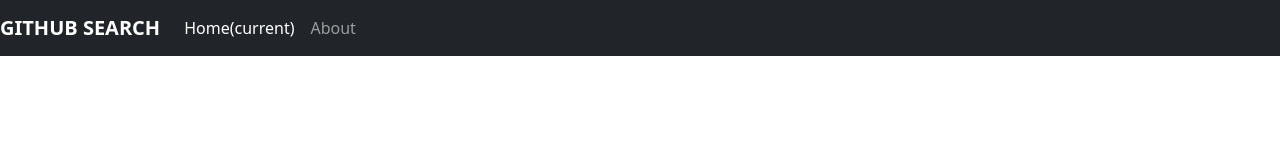
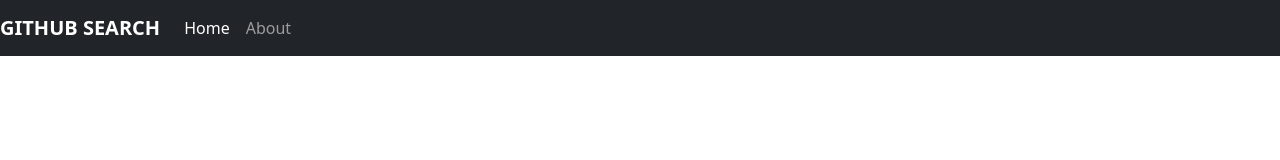
Before and after one commit to nancyjamescoding/github-search, an Angular app in the folder github-search/: page / in a window 1280 px wide. Shown: the top 160 px of the page. Built offline with nearby package versions, Linux system fonts and the light colour scheme.

Commit message:
imported bootstrap to the project

```diff
--- a/github-search/src/app/navbar/navbar.component.html
+++ b/github-search/src/app/navbar/navbar.component.html
@@ -5,7 +5,7 @@
     </button>
     <div class="collapse navbar-collapse" id="navbarNavAltMarkup">
       <div class="navbar-nav">
-        <a class="nav-item nav-link active">Home<span class="sr-only">(current)</span></a>
+        <a class="nav-item nav-link active">Home<span class="sr-only"></span></a>
         <a class="nav-item nav-link">About</a>
       </div>
     </div>
```
